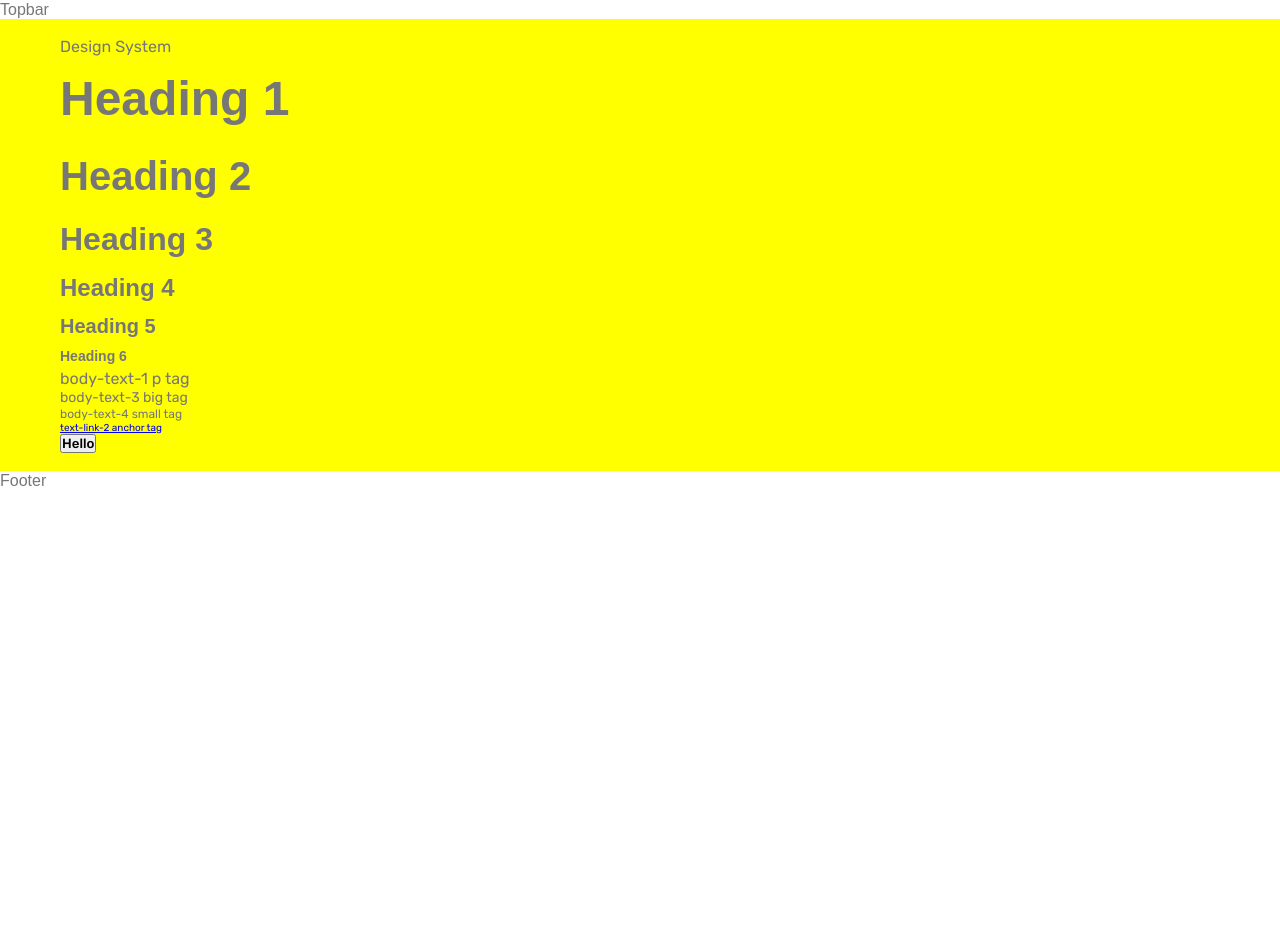
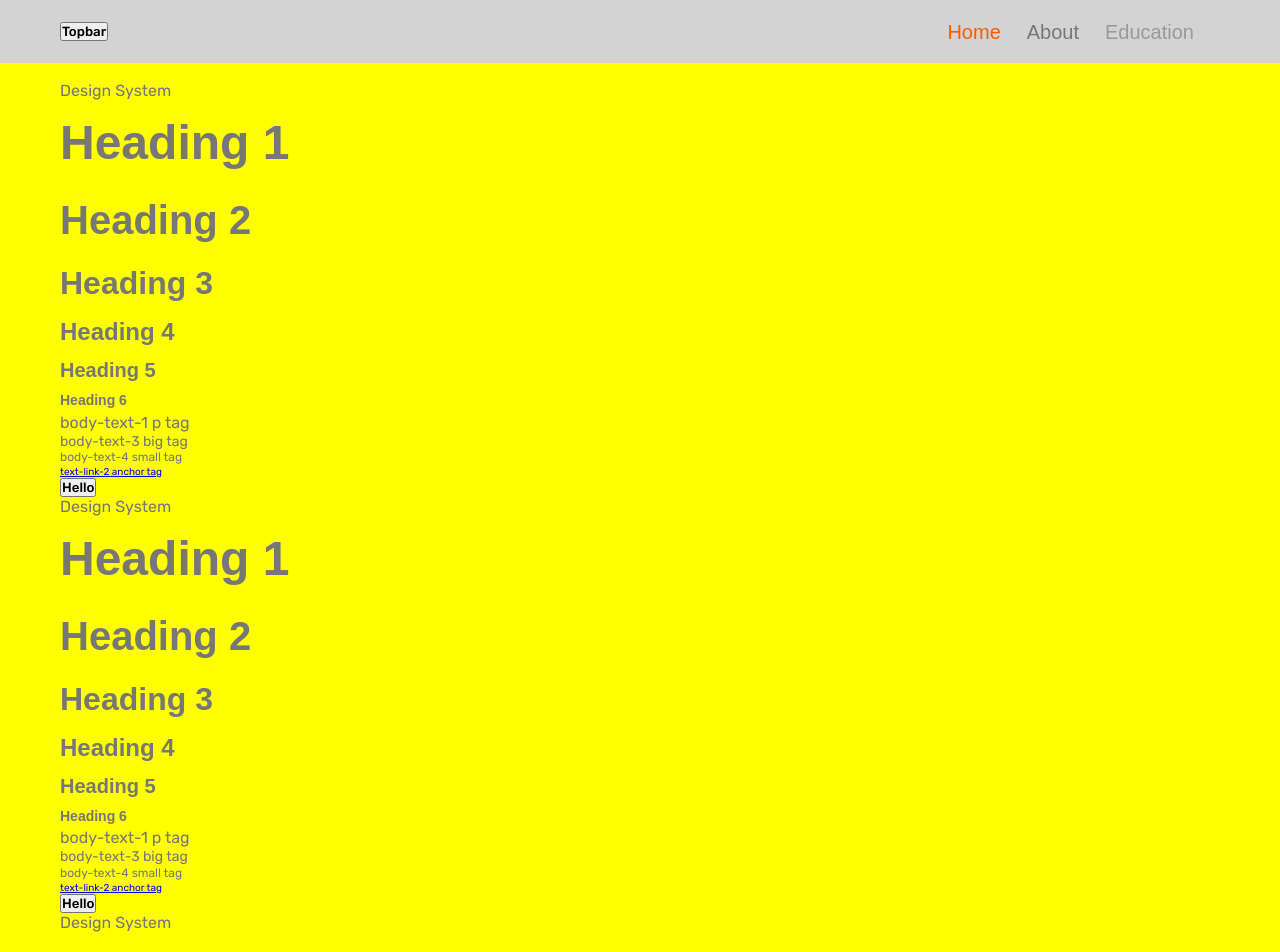
Before and after one commit to manoharn725/portfolio, a React (Create React App) app: page / in a window 1280 px wide. Shown: the top 952 px of the page. Before the commit the page ends 800 px from the top, so only its background shows below. Built offline with nearby package versions, Linux system fonts and the light colour scheme; a web font is replaced by a local one.

Commit message:
router & topbar corection and installed react-router-dom

```diff
--- a/package.json
+++ b/package.json
@@ -8,6 +8,7 @@
     "@testing-library/user-event": "^13.5.0",
     "react": "^18.3.1",
     "react-dom": "^18.3.1",
+    "react-router-dom": "^6.26.1",
     "react-scripts": "5.0.1",
     "sass": "^1.77.8",
     "web-vitals": "^2.1.4"
--- a/src/App.jsx
+++ b/src/App.jsx
@@ -1,14 +1,19 @@
+import { Routes, Route } from "react-router-dom";
 import DesignSystem from "./pages/DesignSystem";
+import About from "./pages/About";
 import Topbar from "./components/Topbar";
 import Footer from "./components/Footer";
-import './index.scss';
-const App = ()=> {
-    return(
-        <div className="app">
-            <Topbar />
-            <DesignSystem />
-            <Footer />
-        </div>
-    )
-}
+import "./index.scss";
+const App = () => {
+  return (
+    <div className="app">
+      <Topbar />
+      <Routes>
+        <Route path="/" element={<DesignSystem />} />
+        <Route path="/about/" element={<About />} />
+      </Routes>
+      <Footer />
+    </div>
+  );
+};
 export default App;
--- a/src/components/Topbar/index.jsx
+++ b/src/components/Topbar/index.jsx
@@ -1,10 +1,50 @@
-import './index.scss';
+import { useLocation, useNavigate } from "react-router-dom";
+import "./index.scss";
 
 const Topbar = () => {
-    return(
-      <div>
-        Topbar
+  const navigate = useNavigate();
+  const location = useLocation();
+  const renderRightNav = () => {
+    const navigation = [
+      { id: "home", label: "Home", path: "/" },
+      { id: "about", label: "About", path: "/about/" },
+      {
+        id: "education",
+        label: "Education",
+        path: "/education",
+        isDisabled: true,
+      },
+    ];
+
+    const onNavigate = (event) => {
+      const path = event.currentTarget.getAttribute("data-path");
+      if (path) {
+        navigate(path);
+      }
+    };
+
+    return (
+      <div className="topbar__right">
+        {navigation.map(({ id, label, path, isDisabled }) => (
+          <div
+            key={id}
+            data-path={path}
+            className={`topbar__nav ${
+              location.pathname === path ? "topbar__nav--active" : ""
+            } ${isDisabled ? "topbar__nav--disabled" : ""}`}
+            onClick={onNavigate}
+          >
+            {label}
+          </div>
+        ))}
       </div>
-    )
-}
+    );
+  };
+  return (
+    <div className="container topbar__container">
+      <button className="topbar__left">Topbar</button>
+      {renderRightNav()}
+    </div>
+  );
+};
 export default Topbar;
--- a/src/components/Topbar/index.scss
+++ b/src/components/Topbar/index.scss
@@ -1 +1,38 @@
-@import '../../styles/main.scss';
+@import "../../styles/main.scss";
+
+.container.topbar__container {
+  background-color: lightgray;
+  display: flex;
+  flex-direction: row;
+  justify-content: space-between;
+  align-items: center;
+  padding-top: 6px;
+  padding-bottom: 6px;
+  height: 6.3rem;
+  position: sticky;
+  top: 0;
+  left: 0;
+}
+.topbar__right {
+  display: flex;
+  align-items: center;
+}
+//correct later
+.topbar__nav {
+  font-size: $font-size-4;
+  width: auto;
+  word-break: keep-all;
+  margin-right: 26px;
+  cursor: pointer;
+  transition: all 0.3s ease-in-out;
+  position: relative;
+}
+
+.topbar__nav--disabled {
+  color: $color-grey-dark-2;
+  pointer-events: none;
+}
+
+.topbar__nav--active {
+  color: $color-secondary;
+}
--- a/src/index.jsx
+++ b/src/index.jsx
@@ -1,9 +1,14 @@
 import React from "react";
-import ReactDOM from 'react-dom/client';
+import ReactDOM from "react-dom/client";
+import { BrowserRouter } from "react-router-dom";
 import App from "./App";
 
-const el = document.getElementById('root');
+const el = document.getElementById("root");
 
 const root = ReactDOM.createRoot(el);
 
-root.render(<App />);
+root.render(
+  <BrowserRouter>
+    <App />
+  </BrowserRouter>
+);
--- /dev/null
+++ b/src/pages/About/index.jsx
@@ -0,0 +1,10 @@
+import './index.scss';
+
+const About = () => {
+    return(
+        <div className='container'>
+            <h3>About</h3>
+        </div>
+    )
+}
+export default About;
--- /dev/null
+++ b/src/pages/About/index.scss
@@ -0,0 +1 @@
+@import '../../styles/main.scss';
--- a/src/pages/DesignSystem/index.jsx
+++ b/src/pages/DesignSystem/index.jsx
@@ -15,6 +15,32 @@ const DesignSystem = () => {
       <small>body-text-4 small tag</small>
       <a href="#">text-link-2 anchor tag</a>
       <button>Hello</button>
+
+      <p>Design System</p>
+      <h1>Heading 1</h1>
+      <h2>Heading 2</h2>
+      <h3>Heading 3</h3>
+      <h4>Heading 4</h4>
+      <h5>Heading 5</h5>
+      <h6>Heading 6</h6>
+      <p>body-text-1 p tag</p>
+      <big>body-text-3 big tag</big>
+      <small>body-text-4 small tag</small>
+      <a href="#">text-link-2 anchor tag</a>
+      <button>Hello</button>
+
+      <p>Design System</p>
+      <h1>Heading 1</h1>
+      <h2>Heading 2</h2>
+      <h3>Heading 3</h3>
+      <h4>Heading 4</h4>
+      <h5>Heading 5</h5>
+      <h6>Heading 6</h6>
+      <p>body-text-1 p tag</p>
+      <big>body-text-3 big tag</big>
+      <small>body-text-4 small tag</small>
+      <a href="#">text-link-2 anchor tag</a>
+      <button>Hello</button>
     </div>
   );
 };
--- a/src/styles/layout/_container.scss
+++ b/src/styles/layout/_container.scss
@@ -21,5 +21,5 @@
       5vw,
       var(--desktop-padding-left-right)
     );
-    background-color: yellow;
+  background-color: yellow;
 }
```
Also changed, not shown: 1 other file (tests, documents, lock files or other folders).
